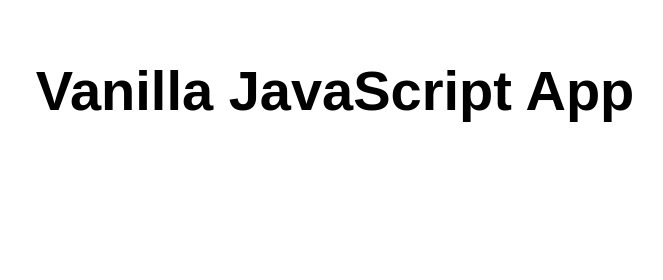
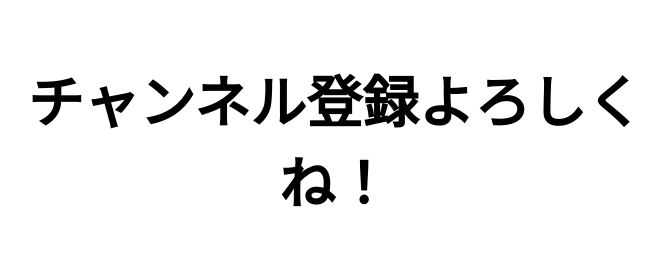
Before and after one commit to ebibibi/staticwebapptest, a website: page src/index.html in a window 1280 px wide. Shown: the whole page, without its empty margins (305-968 px from the left). Drawn offline with Linux system fonts and the light colour scheme.

Commit message:
Update index.html

```diff
--- a/src/index.html
+++ b/src/index.html
@@ -10,7 +10,7 @@
 
 <body>
   <main>
-    <h1>Vanilla JavaScript App</h1>
+    <h1>チャンネル登録よろしくね！</h1>
   </main>
 </body>
 
```
